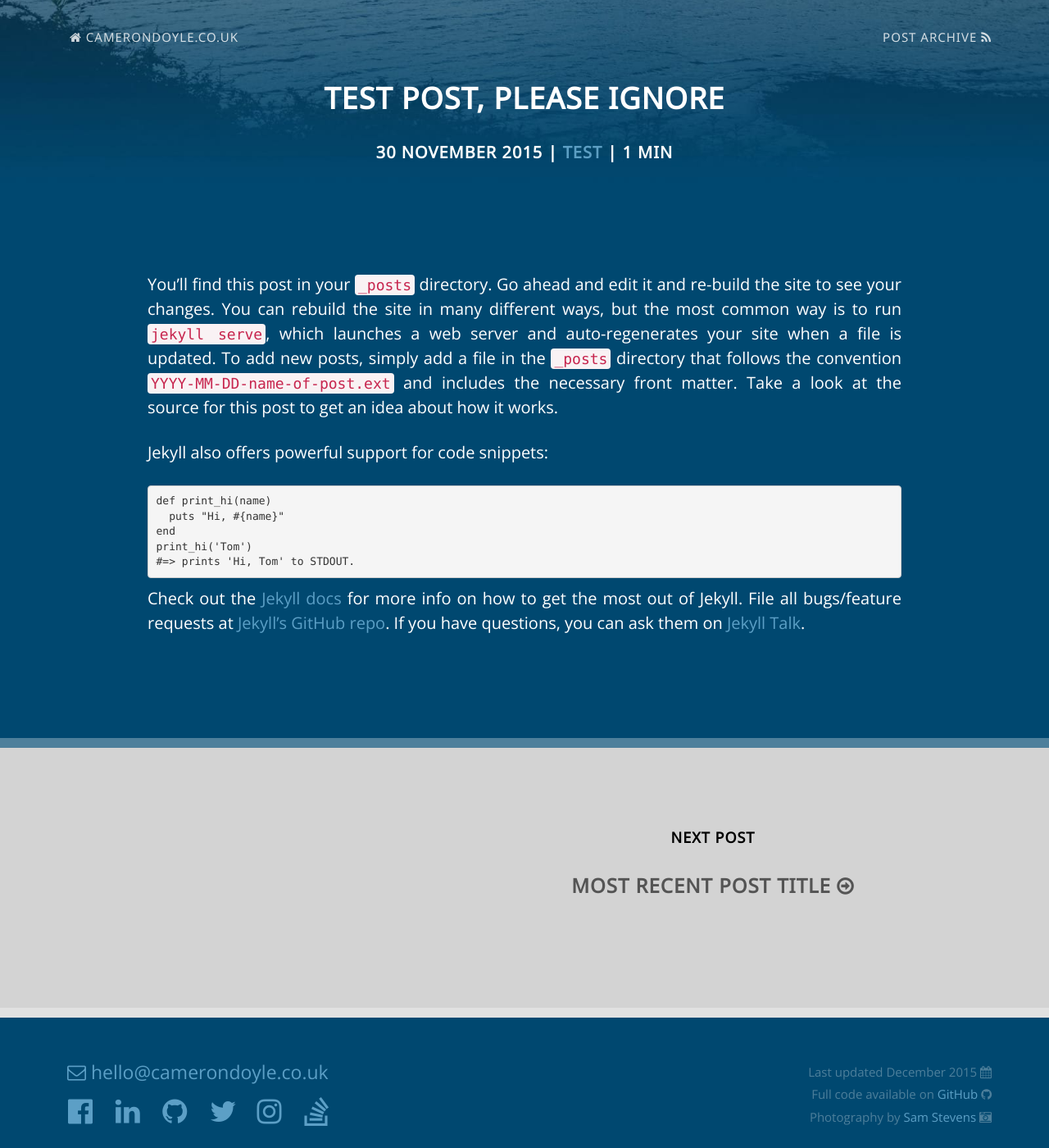
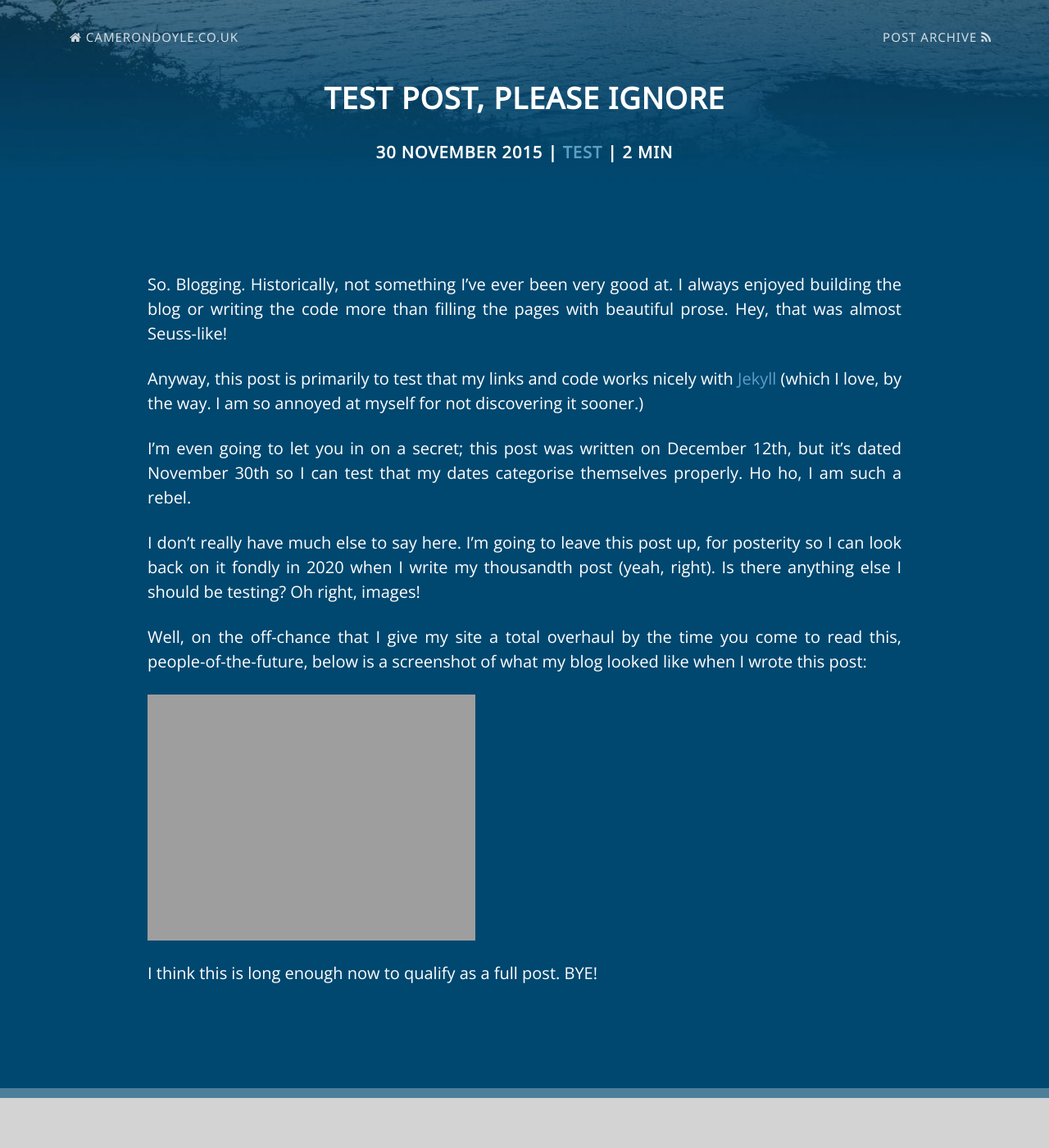
Before and after one commit to CameronD17/camerond17.github.io, a Jekyll site: the page built from blog/_posts/2015-11-30-penultimate-test-post.markdown, in a window 1280 px wide and 1400 px high. Shown: the whole window at 82% size. Built offline with Jekyll 4.4.1, drawn with Linux system fonts in a browser that asks for light colours; nearby versions of some CDN libraries.

Commit message:
Test post, please ignore

```diff
--- a/blog/_posts/2015-11-30-penultimate-test-post.markdown
+++ b/blog/_posts/2015-11-30-penultimate-test-post.markdown
@@ -2,25 +2,22 @@
 layout:     post
 title:      "Test post, please ignore"
 date:       2015-11-30 13:03:00 +0000
-summary:    "This is just to test the penultimate description"
 tags:       test
 ---
-You’ll find this post in your `_posts` directory. Go ahead and edit it and re-build the site to see your changes. You can rebuild the site in many different ways, but the most common way is to run `jekyll serve`, which launches a web server and auto-regenerates your site when a file is updated.
+So. Blogging. Historically, not something I've ever been very good at. I always enjoyed building the blog or writing the code more than filling the pages with beautiful prose. Hey, that was almost Seuss-like!
+
 <!-- Read More -->
-To add new posts, simply add a file in the `_posts` directory that follows the convention `YYYY-MM-DD-name-of-post.ext` and includes the necessary front matter. Take a look at the source for this post to get an idea about how it works.
 
-Jekyll also offers powerful support for code snippets:
+Anyway, this post is primarily to test that my links and code works nicely with [Jekyll][jekyll] (which I love, by the way. I am so annoyed at myself for not discovering it sooner.)
 
-{% highlight ruby %}
-def print_hi(name)
-  puts "Hi, #{name}"
-end
-print_hi('Tom')
-#=> prints 'Hi, Tom' to STDOUT.
-{% endhighlight %}
+I'm even going to let you in on a secret; this post was written on December 12th, but it's dated November 30th so I can test that my dates categorise themselves properly. Ho ho, I am such a rebel.
 
-Check out the [Jekyll docs][jekyll-docs] for more info on how to get the most out of Jekyll. File all bugs/feature requests at [Jekyll’s GitHub repo][jekyll-gh]. If you have questions, you can ask them on [Jekyll Talk][jekyll-talk].
+I don't really have much else to say here. I'm going to leave this post up, for posterity so I can look back on it fondly in 2020 when I write my thousandth post (yeah, right). Is there anything else I should be testing? Oh right, images!
 
-[jekyll-docs]: http://jekyllrb.com/docs/home
-[jekyll-gh]:   https://github.com/jekyll/jekyll
-[jekyll-talk]: https://talk.jekyllrb.com/
+Well, on the off-chance that I give my site a total overhaul by the time you come to read this, people-of-the-future, below is a screenshot of what my blog looked like when I wrote this post:
+
+![Screenshot of the blog]({{site.url}}/blog/images/blog_screenshot.jpg)
+
+I think this is long enough now to qualify as a full post. BYE!
+
+[jekyll]: http://jekyllrb.com/
--- a/blog/_posts/2015-12-01-most-recent-post-title.markdown
+++ b/blog/_posts/2015-12-01-most-recent-post-title.markdown
@@ -2,11 +2,12 @@
 layout:     post
 title:      "Most Recent Post Title"
 date:       2015-12-01 10:03:00 +0000
-summary:    "These words are just to test that I can actually use a description correctly"
 tags:       test blog goals
 ---
 You’ll find this post in your `_posts` directory. Go ahead and edit it and re-build the site to see your changes. You can rebuild the site in many different ways, but the most common way is to run `jekyll serve`, which launches a web server and auto-regenerates your site when a file is updated.
+
 <!-- Read More -->
+
 To add new posts, simply add a file in the `_posts` directory that follows the convention `YYYY-MM-DD-name-of-post.ext` and includes the necessary front matter. Take a look at the source for this post to get an idea about how it works.
 
 Jekyll also offers powerful support for code snippets:
--- a/blog/_posts/2015-12-02-actual-most-recent.markdown
+++ b/blog/_posts/2015-12-02-actual-most-recent.markdown
@@ -2,7 +2,6 @@
 layout:     post
 title:      "Actual Most Recent"
 date:       2015-12-02 10:03:00 +0000
-summary:    "These words are just to test that I can actually use a description correctly"
 tags:       final goals
 ---
 You’ll find this post in your `_posts` directory. Go ahead and edit it and re-build the site to see your changes. You can rebuild the site in many different ways, but the most common way is to run `jekyll serve`, which launches a web server and auto-regenerates your site when a file is updated.
```
Also changed, not shown: README.md.
